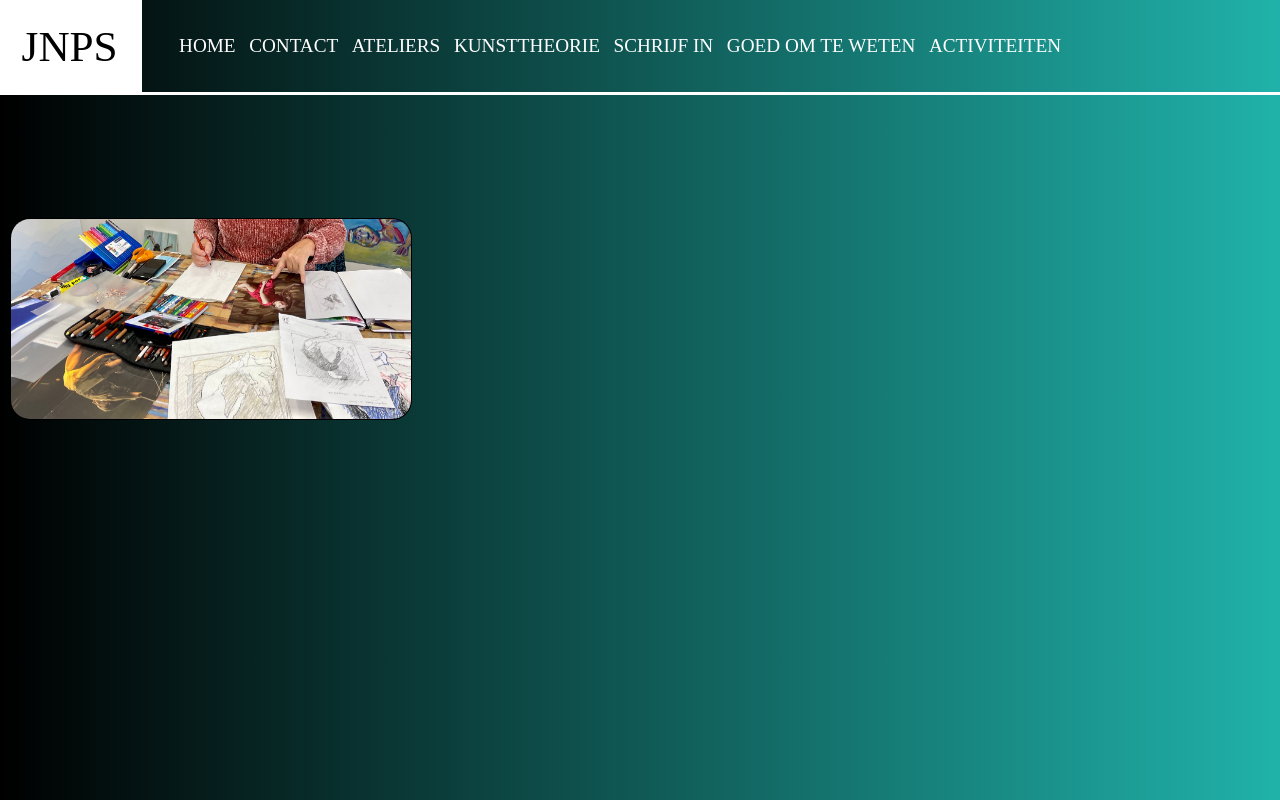
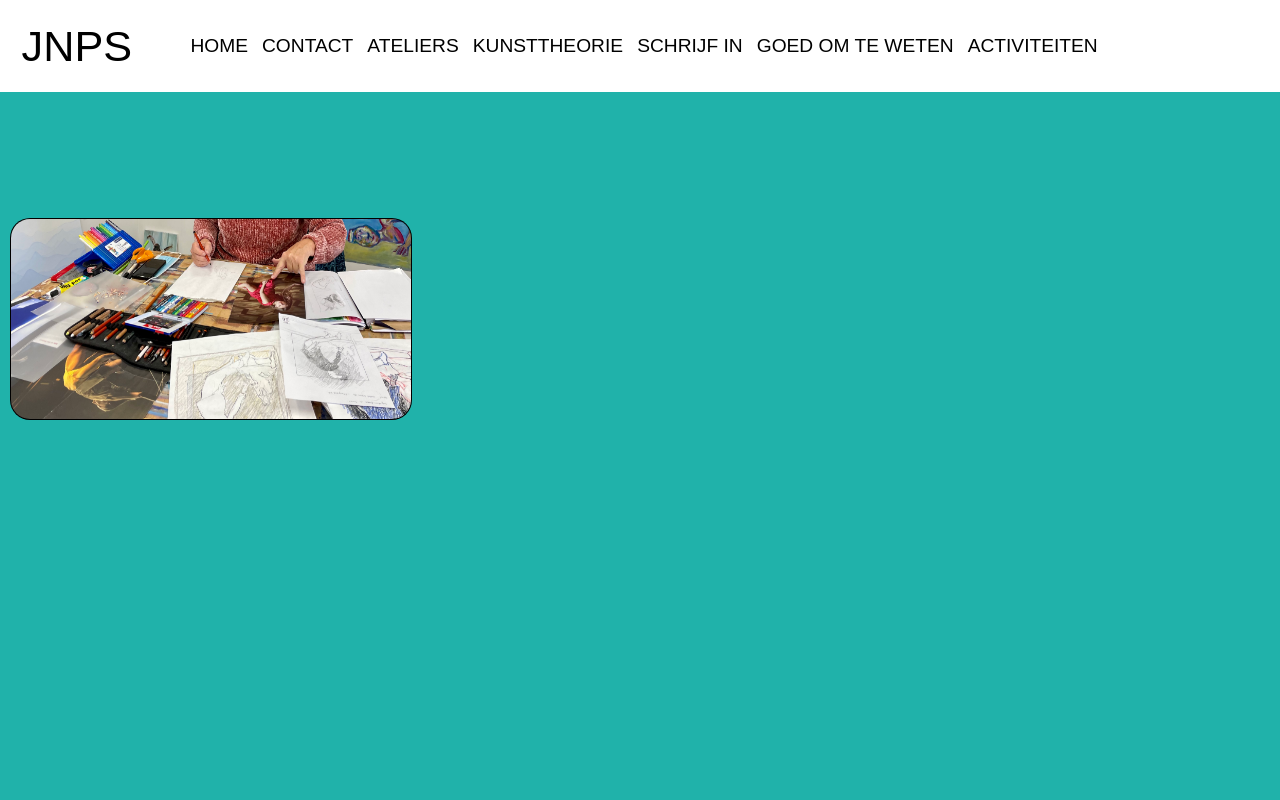
Before and after one commit to JL-ADN/Eindproject, a plain HTML site: page Site Project Academie/home.html in a window 1280 px wide. Drawn offline with Linux system fonts and the light colour scheme.

Commit message:
12:26    21/04/22

```diff
--- a/Site Project Academie/home.html
+++ b/Site Project Academie/home.html
@@ -7,7 +7,8 @@
     <meta name="viewport" content="width=device-width, initial-scale=1.0">
     <title>Project-webdesign [Adrien]</title>
     <link rel="stylesheet" href="style.css">
-    <script src="script.js"></script>
+    <script src="script.js">defer</script>
+
 </head>
 
 <body>
--- a/Site Project Academie/style.css
+++ b/Site Project Academie/style.css
@@ -1,9 +1,8 @@
 body {
-    font-family: "Oswald";
-    margin: 1em 28%;
-    height: 100px;
-    background-color: black;
-    background-image: linear-gradient(to left, lightseagreen, rgba(255, 0, 0, 0));
+    font-family: "arial";
+    margin: 1em 30%;
+    height: 40px;
+    background-color: lightseagreen;
 }
 
 
@@ -12,9 +11,8 @@ header {
     top: 0;
     right: 0;
     left: 0;
-    border-bottom: 3px solid white;
-    background-color: black;
-    background-image: linear-gradient(to left, lightseagreen, rgba(255, 0, 0, 0));
+    border-bottom: 30px solid lightseagreen;
+    background-color: white;
 }
 
 
@@ -24,9 +22,9 @@ header {
     margin: 0;
     padding: 0.5em;
     text-decoration: none;
-    color: white;
-    border-right: 3px solid white;
-    transition: .4s all;
+    color: lightseagreen;
+
+    transition: .2s all;
 }
 
 #logo:hover {
@@ -50,16 +48,16 @@ nav ul li {
 }
 
 nav ul li a {
-    color: white;
+    color: black;
     text-decoration: none;
     text-transform: uppercase;
     font-size: 1.2em;
     padding-bottom: 0.4em;
-    transition: .3s color;
+    transition: .2s color;
 }
 
 nav ul li a:hover {
-    border-bottom: 3px solid white;
+    border-bottom: 3px solid lightseagreen;
 }
 
 :hover {
```
Also changed, not shown: Site Project Academie/contact.html (+1 -1 lines).
